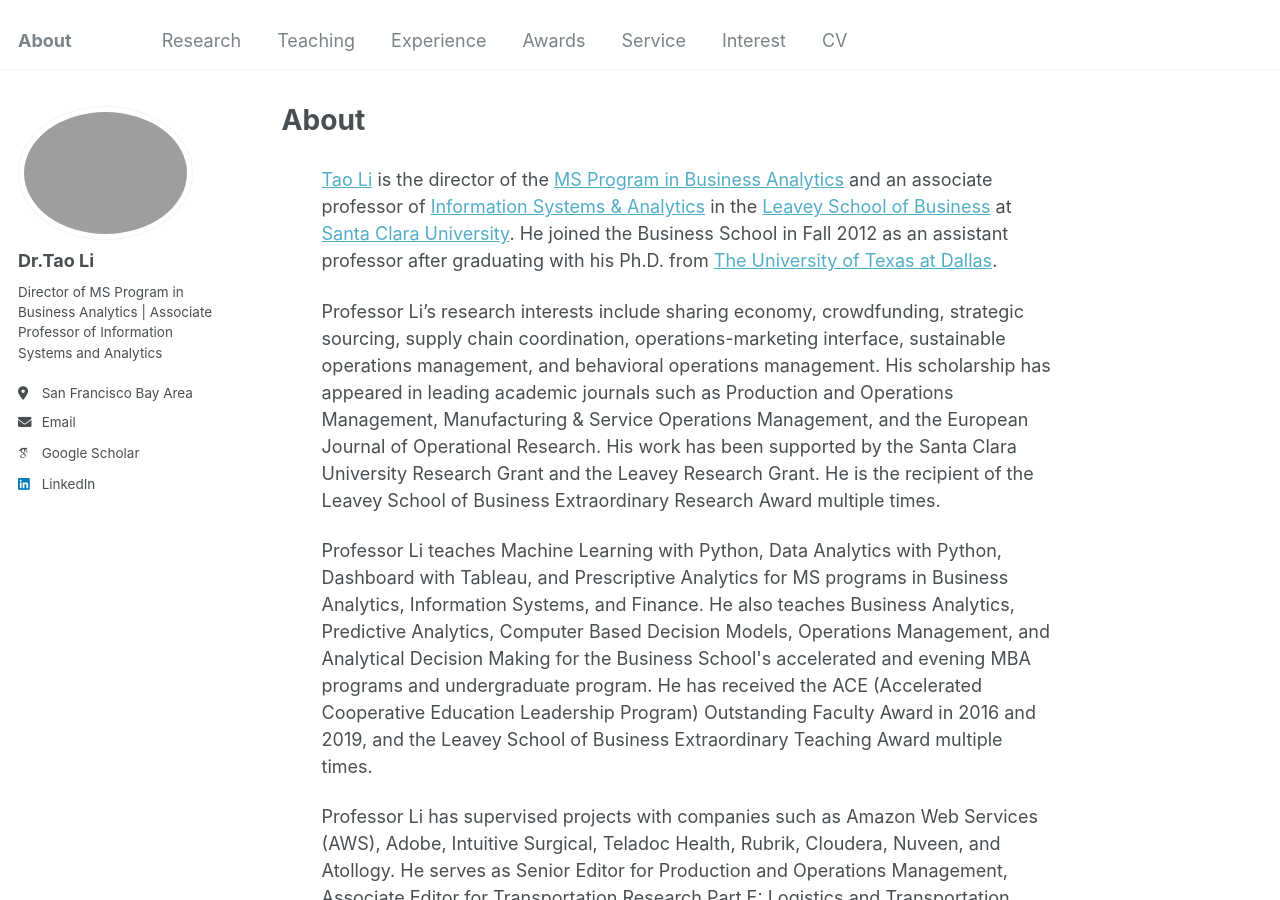
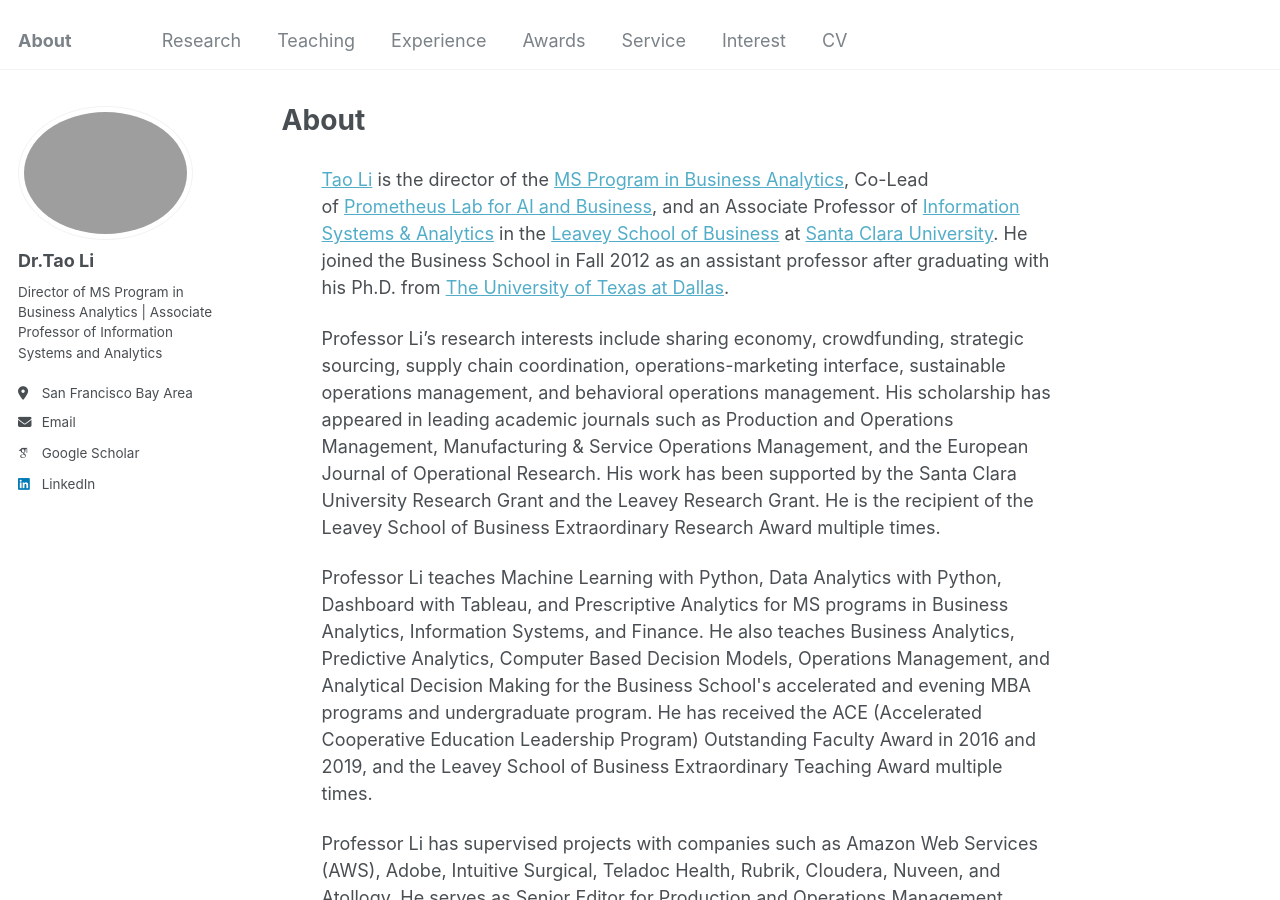
Before and after one commit to Prof-TaoLi/Homepage, a Jekyll site: the page built from _pages/about.md, in a window 1280 px wide and 900 px high. Built offline with Jekyll 4.4.1, drawn with Linux system fonts in a browser that asks for light colours; some web fonts are replaced.

Commit message:
Update about.md

```diff
--- a/_pages/about.md
+++ b/_pages/about.md
@@ -8,7 +8,7 @@ redirect_from:
 ---
 <ul>
   <p>
-    <a href="https://www.scu.edu/business/isa/faculty/li/">Tao Li</a> is the director of the <a href="https://www.scu.edu/business/ms/ms-business-analytics/">MS Program in Business Analytics</a> and an associate professor of <a href="https://www.scu.edu/business/isa/">Information Systems & Analytics</a> in the <a href="https://www.scu.edu/business/">Leavey School of Business</a> at <a href="https://www.scu.edu/">Santa Clara University</a>. He joined the Business School in Fall 2012 as an assistant professor after graduating with his Ph.D. from <a href="https://www.utdallas.edu/">The University of Texas at Dallas</a>.
+    <a href="https://www.scu.edu/business/isa/faculty/li/">Tao Li</a> is the director of the <a href="https://www.scu.edu/business/ms/ms-business-analytics/">MS Program in Business Analytics</a>, Co-Lead of <a href="https://www.scu.edu/business/faculty-research/plus-labs/#prometheus">Prometheus Lab for AI and Business</a>, and an Associate Professor of <a href="https://www.scu.edu/business/isa/">Information Systems & Analytics</a> in the <a href="https://www.scu.edu/business/">Leavey School of Business</a> at <a href="https://www.scu.edu/">Santa Clara University</a>. He joined the Business School in Fall 2012 as an assistant professor after graduating with his Ph.D. from <a href="https://www.utdallas.edu/">The University of Texas at Dallas</a>.
   </p>
 
   <p>
```
